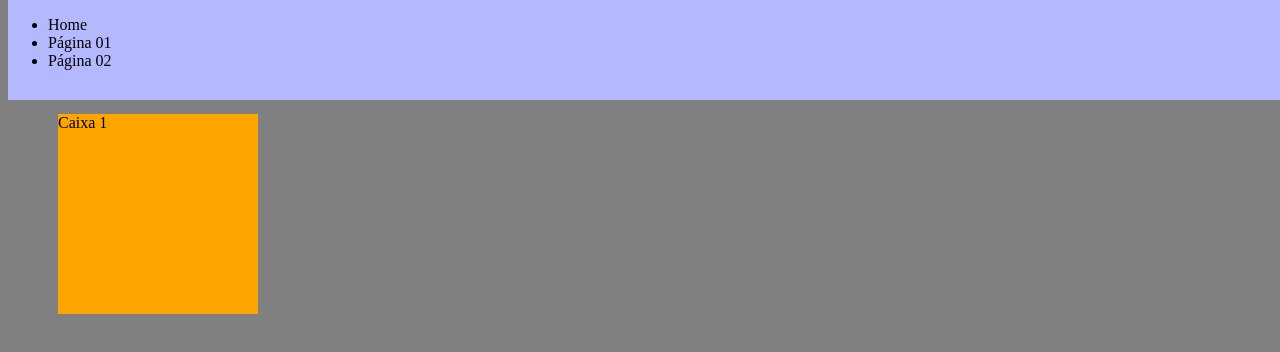
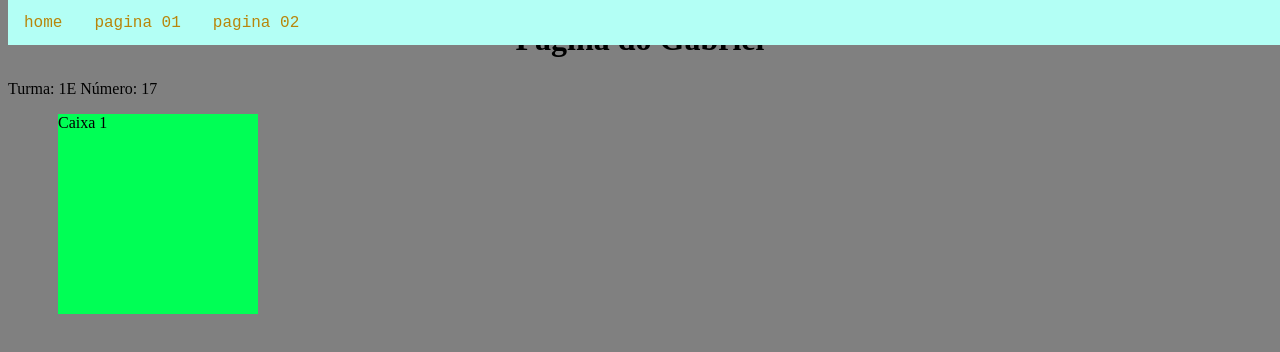
Before and after one commit to sarachini/primeiroe_2t, a plain HTML site: page index.html in a window 1280 px wide. Drawn offline with Linux system fonts and the light colour scheme.

Commit message:
aula 10/08

```diff
--- a/estilo.css
+++ b/estilo.css
@@ -1,5 +1,5 @@
 body {
-  background: gray;
+  background: rgb(128, 128, 128);
 }
 h1 {
   text-align: center;
@@ -13,13 +13,32 @@ h1 {
   position: relative;
   width: 200px;
   height: 200px;
-  background: orange;
+  background: rgb(0, 255, 85);
   left: 50px;
 }
 .menuPrincipal {
   position: absolute;
-  background: rgb(179, 184, 255);
+  background: rgb(179, 255, 245);
   width: 100%;
-  height: 100px;
+  height: 45px;
   top: 0;
 }
+nav ul {
+  list-style-type: none;
+  margin: 0;
+  padding: 0;
+  overflow 0;
+  }
+  li {
+    float: left;
+  }
+  li a {
+ display: block;
+ color: darkgoldenrod;
+ padding: 14px 16px;
+ text-decoration: none;
+ font-family: 'Courier New', Courier, monospace
+  }
+  li a:hover {
+    background: rgb(38, 0, 255);
+  }
--- a/index.html
+++ b/index.html
@@ -12,9 +12,9 @@
     <div class="menuPrincipal">
       <nav>
         <ul>
-          <li><a href="index.html"></a>Home</li>
-          <li><a href="pagina01.html"></a>Página 01</li>
-          <li><a href="pagina02.html"></a>Página 02</li>
+          <li><a href="index.html">home</a></li>
+          <li><a href="pagina01.html">pagina 01</a></li>
+          <li><a href="pagina02.html">pagina 02</a></li>
         </ul>
       </nav>
     </div>
```
Also changed, not shown: pagina01.html (+7 -1 lines), pagina02.html (+7 -1 lines).
